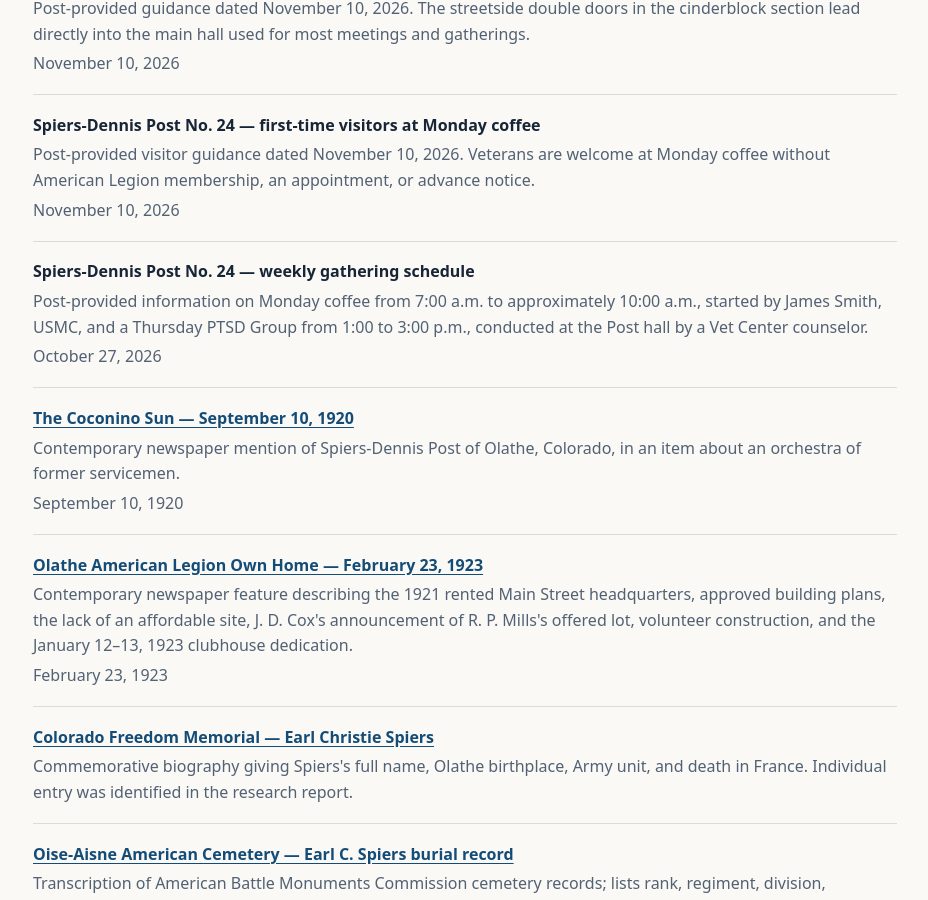
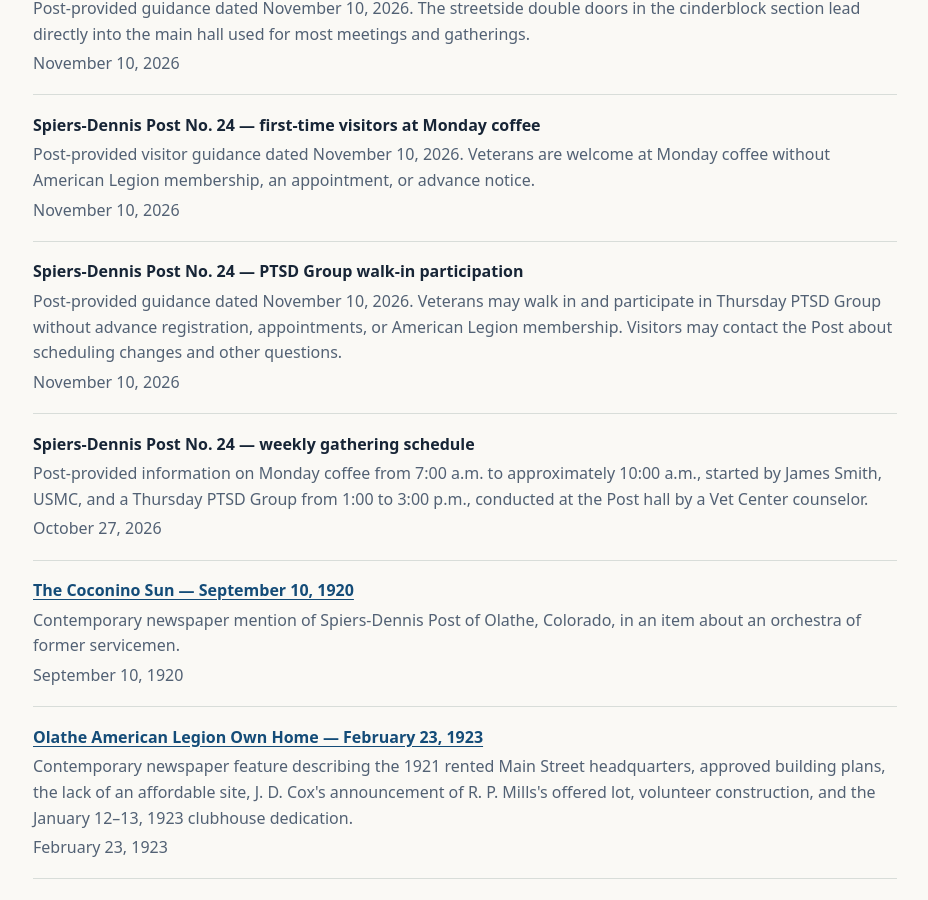
Before and after one commit to SPIERS-DENNIS-POST/spiers-dennis-post.github.io, a Jekyll site: the page built from sources/index.md, in a window 1280 px wide and 900 px high, scrolled down 2743 px. Shown: the whole window, without its empty margins (47-975 px from the left). Built offline with Jekyll 4.4.1, drawn with Linux system fonts in a browser that asks for light colours.

Commit message:
Document Post walk-in participation guidance for Thursday PTSD Group

```diff
--- a/_data/sources.yml
+++ b/_data/sources.yml
@@ -63,6 +63,10 @@
 - id: post-monday-coffee-visitors-2026-11-10
   title: Spiers-Dennis Post No. 24 — first-time visitors at Monday coffee
   details: Post-provided visitor guidance dated November 10, 2026. Veterans are welcome at Monday coffee without American Legion membership, an appointment, or advance notice.
+  published_on: 2026-11-10
+- id: post-ptsd-group-walk-in-2026-11-10
+  title: Spiers-Dennis Post No. 24 — PTSD Group walk-in participation
+  details: Post-provided guidance dated November 10, 2026. Veterans may walk in and participate in Thursday PTSD Group without advance registration, appointments, or American Legion membership. Visitors may contact the Post about scheduling changes and other questions.
   published_on: 2026-11-10
 - id: post-weekly-gatherings-2026-10-27
   title: Spiers-Dennis Post No. 24 — weekly gathering schedule
```
